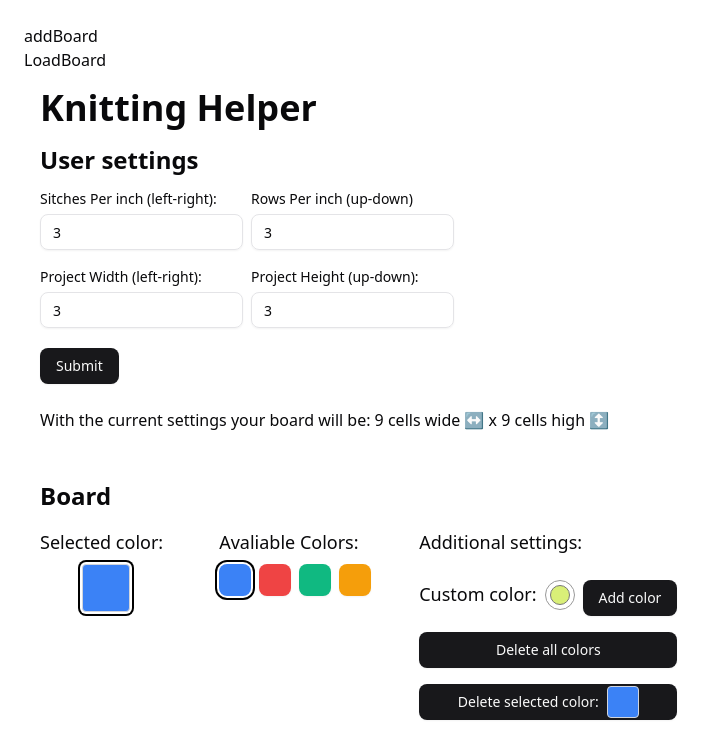
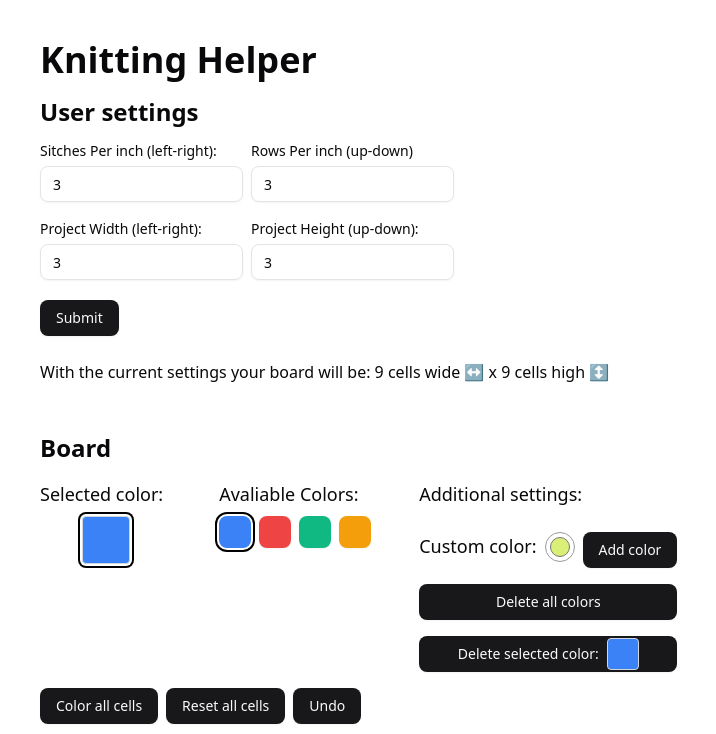
Before and after one commit to aliunwala/knitting, a Next.js app: page / in a window 1280 px wide. Shown: the top 734 px of the page, without its empty margins (0-716 px from the left). Built offline with nearby package versions, Linux system fonts and the light colour scheme; no server answers.

Commit message:
Removing server action test buttons

```diff
--- a/src/app/components/board.tsx
+++ b/src/app/components/board.tsx
@@ -350,13 +350,13 @@ export default function Board() {
 
   return (
     <>
-      <form
+      {/* <form
         action={() => console.log(addBoard(JSON.stringify(createSavedState())))}
       >
         <input type="submit" value={"addBoard"}></input>
-      </form>
+      </form> */}
 
-      <form
+      {/* <form
         action={async () => {
           // const x = await getBoards();
           // console.log(x[0].board);
@@ -365,7 +365,7 @@ export default function Board() {
         }}
       >
         <input type="submit" value={"LoadBoard"}></input>
-      </form>
+      </form> */}
 
       <div className="p-4">
         <h1 className="text-4xl font-bold mb-4">Knitting Helper</h1>
```
